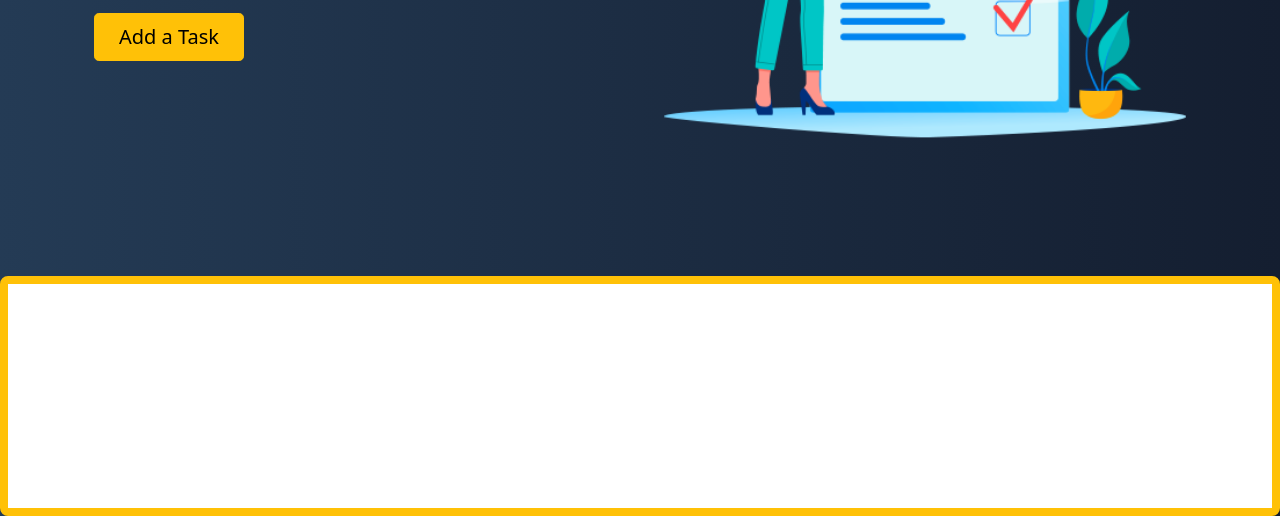
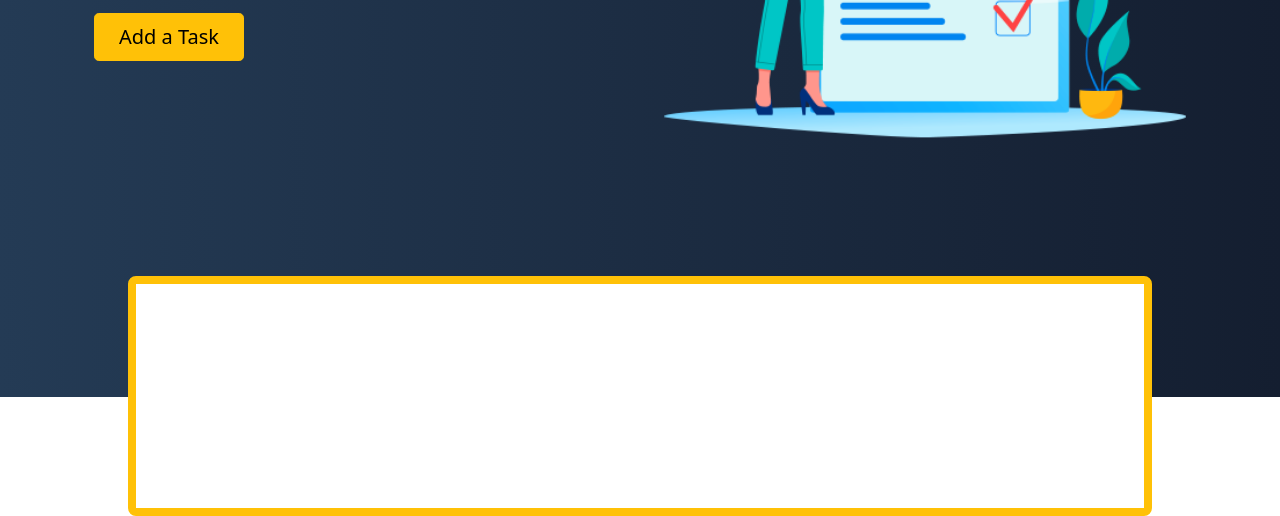
Before and after one commit to AngelC-dev/CFFirstproject, a plain HTML site: page index.html in a window 1280 px wide. Shown: the part 403-919 px from the top of the page. Drawn offline with nearby package versions, Linux system fonts and the light colour scheme.

Commit message:
modified:   css/site.css 	modified:   index.html

```diff
--- a/css/site.css
+++ b/css/site.css
@@ -1,12 +1,11 @@
 
-body,
-html {
+body {
     color: white;
     height: 100%;
 }
 
 #hero {
-    min-height: 100vh;
+    height: 100vh;
     background: #141E30;
     /* fallback for old browsers */
     background: -webkit-linear-gradient(to right, #243B55, #141E30);
@@ -16,14 +15,15 @@ html {
 }
 
 .taskContainer {
+    width: 80%;
+    margin: 0 auto;
     background-color: white;
     border: solid .5em #ffc107;
     border-radius: .5em;
     box-sizing: border-box;
-    flex: 0;
+    flex: 0 0 30%;
     height: 240px;
     margin-top: 1em;
-    overflow: auto;
 }
 
 
--- a/index.html
+++ b/index.html
@@ -79,12 +79,13 @@
                 </div>
             </div>
         </div>
+    </div>
 
     <div class="taskContainer off-bottom" id="taskItems">
-    <div class="scrollbox">
-      <ul id="list" class="list list-group"></ul>
+        <div class="scrollbox">
+          <ul id="list" class="list list-group"></ul>
     </div>
-</div>
+bscf-
     </main>
     <!-- Bootstrap JS -->
     <script src="https://cdn.jsdelivr.net/npm/bootstrap@5.1.1/dist/js/bootstrap.bundle.min.js"
```
